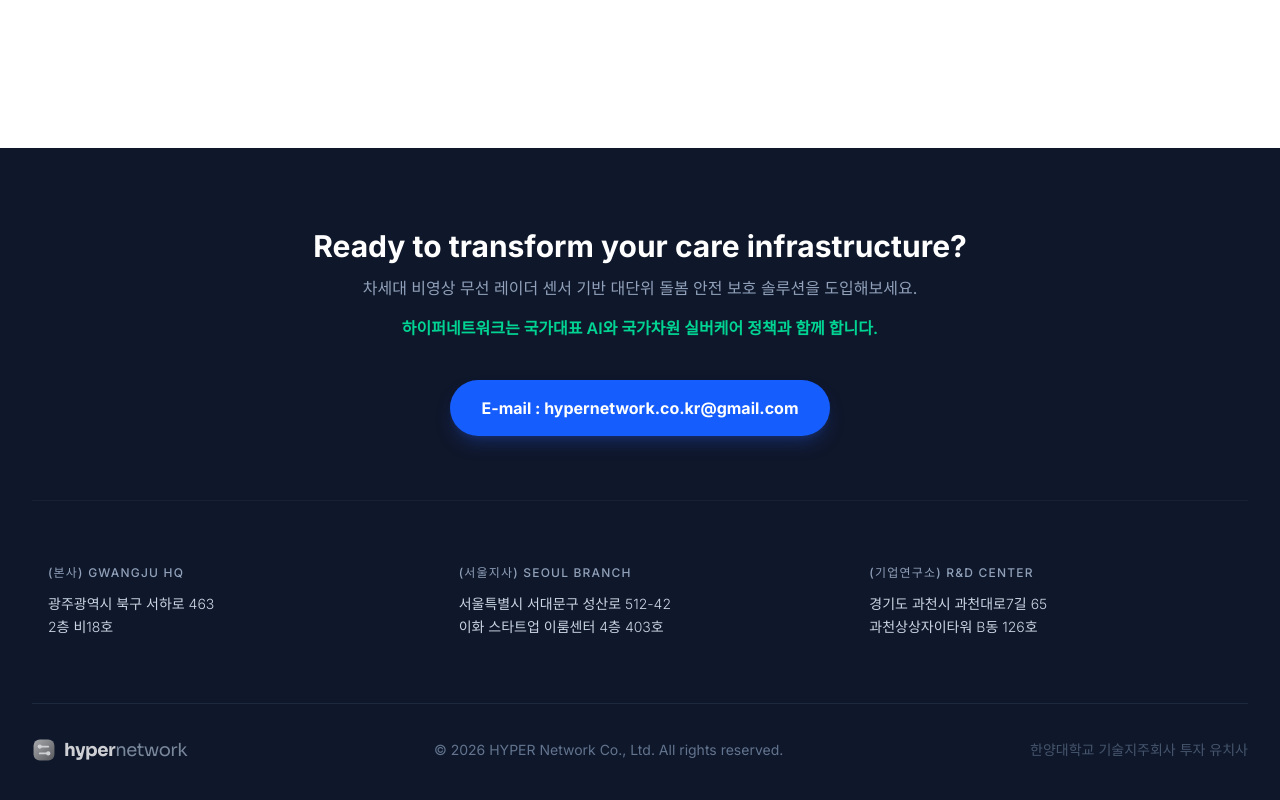
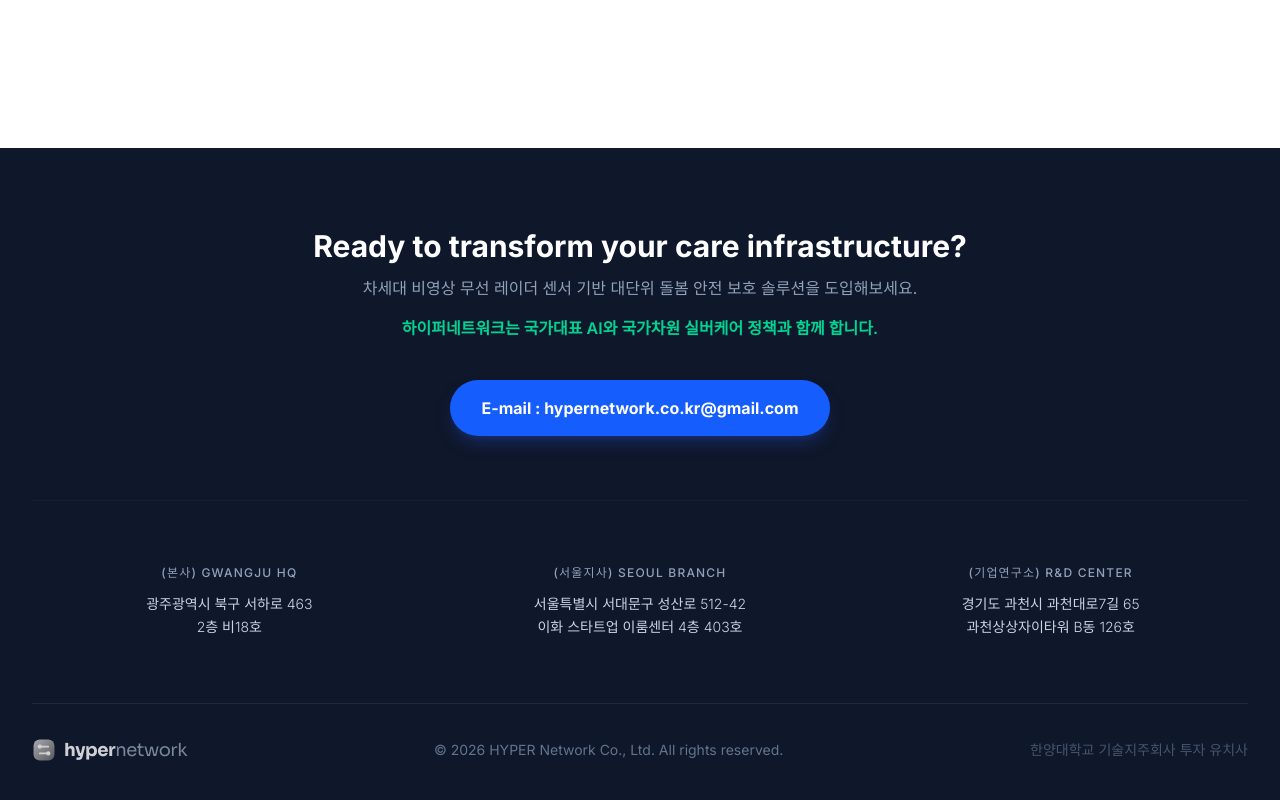
Before and after one commit to metaloganlee-a11y/hyper, a React (Vite) app: page /company in a window 1280 px wide. Shown: the part 2807-3607 px from the top of the page. Built offline with nearby package versions, Linux system fonts and the light colour scheme.

Commit message:
style: center align contact address sections
Update layout classes to center-align the office location details for better visual consistency across pages.

```diff
--- a/src/Company.tsx
+++ b/src/Company.tsx
@@ -194,7 +194,7 @@
             </a>
           </div>
 
-          <div className="grid grid-cols-1 md:grid-cols-3 gap-8 md:gap-12 pt-16 border-t border-slate-800/60 mb-16 px-4">
+          <div className="grid grid-cols-1 md:grid-cols-3 gap-8 md:gap-12 pt-16 border-t border-slate-800/60 mb-16 px-4 text-center">
             <div>
               <span className="block text-slate-400 font-medium mb-3 text-xs uppercase tracking-widest">(본사) GWANGJU HQ</span>
               <p className="text-slate-300 text-sm leading-relaxed font-light">광주광역시 북구 서하로 463<br/>2층 비18호</p>
--- a/src/Home.tsx
+++ b/src/Home.tsx
@@ -1936,7 +1936,7 @@
             </a>
           </div>
 
-          <div className="grid grid-cols-1 md:grid-cols-3 gap-8 md:gap-12 pt-16 border-t border-slate-800/60 mb-16 px-4">
+          <div className="grid grid-cols-1 md:grid-cols-3 gap-8 md:gap-12 pt-16 border-t border-slate-800/60 mb-16 px-4 text-center">
             <div>
               <span className="block text-slate-400 font-medium mb-3 text-xs uppercase tracking-widest">(본사) GWANGJU HQ</span>
               <p className="text-slate-300 text-sm leading-relaxed font-light">광주광역시 북구 서하로 463<br/>2층 비18호</p>
```
